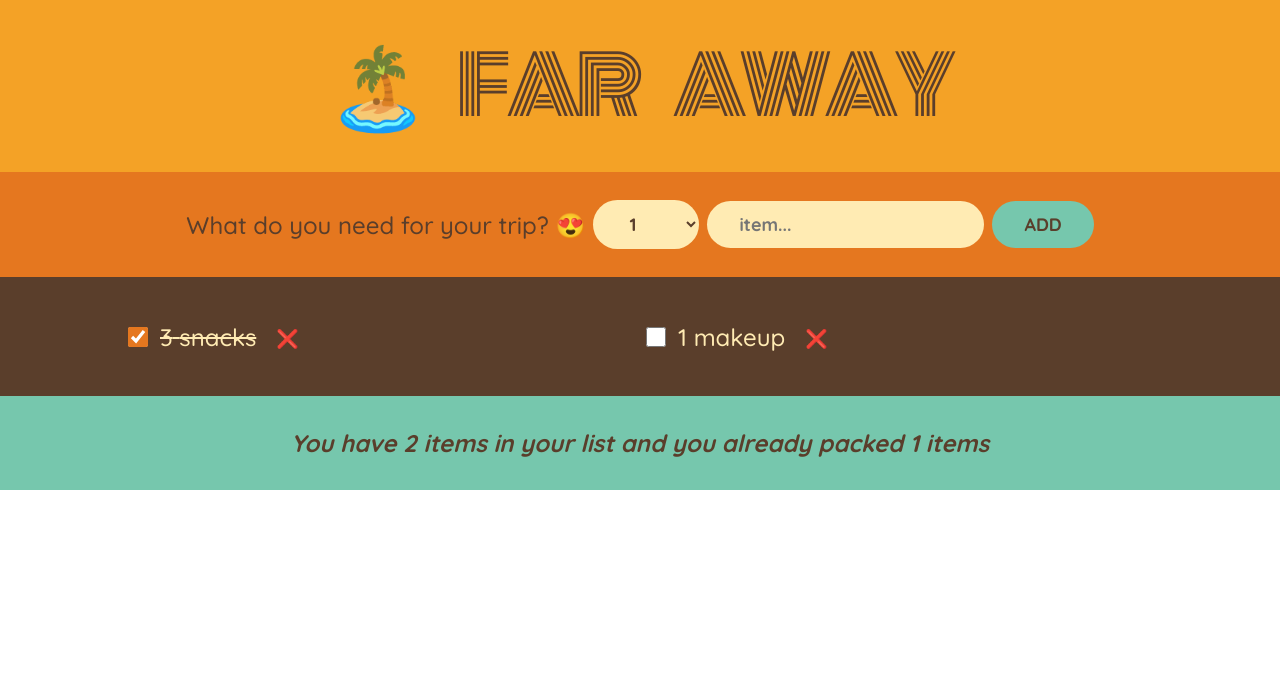
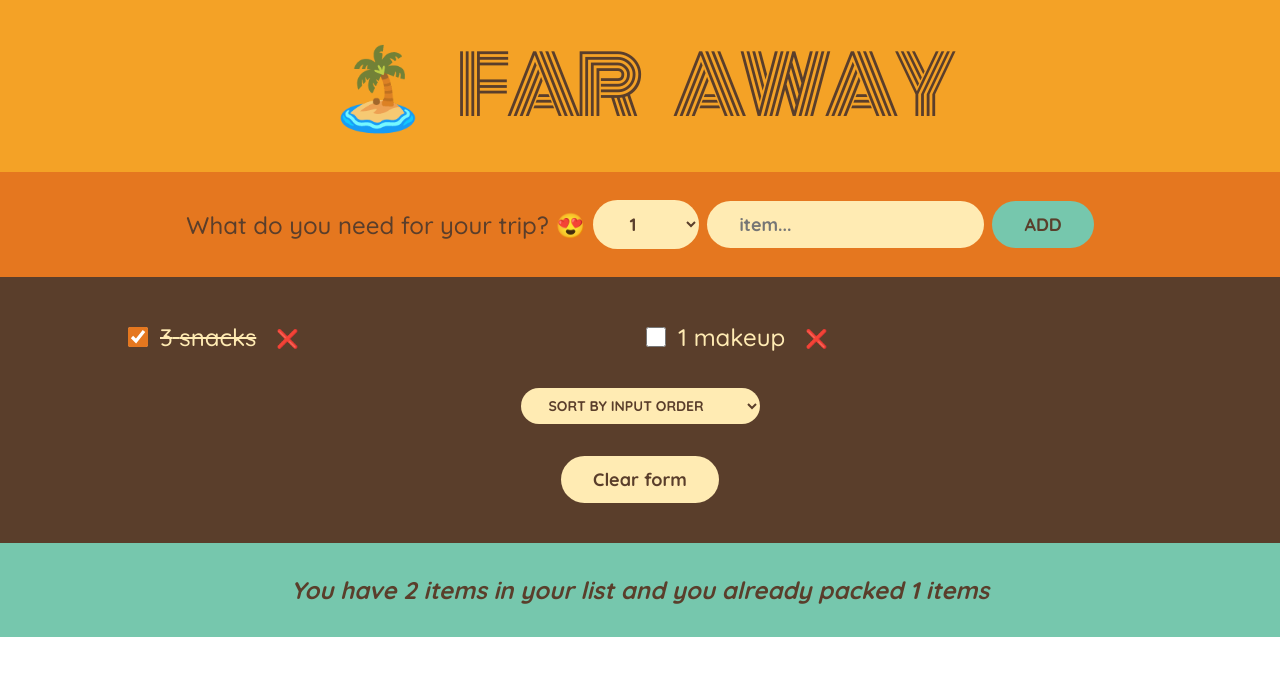
Before and after one commit to Shikhha/travel-list, a React (Create React App) app: page / in a window 1280 px wide. Shown: the top 676 px of the page. Built offline with nearby package versions, Linux system fonts and the light colour scheme.

Commit message:
Added sorting by input, packed and description

```diff
--- a/src/App.js
+++ b/src/App.js
@@ -14,6 +14,7 @@ function App() {
   const handleAddItem = (item) => {
     setItems((items) => [...items, item]);
   };
+
   const handleToggleItem = (id) => {
     console.log("clicked");
     setItems((items) =>
@@ -27,6 +28,10 @@ function App() {
     console.log("clicked");
     setItems((items) => items.filter((item) => item.id !== id));
   };
+
+  const handleClearItems = () => {
+    setItems([]);
+  };
   return (
     <div className="App">
       <Logo />
@@ -35,6 +40,7 @@ function App() {
         itemList={items}
         deleteItem={handleDeleteItem}
         toggleItem={handleToggleItem}
+        clearItems={handleClearItems}
       />
       <Stats items={items} />
     </div>
--- a/src/components/PackingList.js
+++ b/src/components/PackingList.js
@@ -1,13 +1,35 @@
+import { useState } from "react";
 import Item from "./Item";
 
-function PackingList({ itemList, toggleItem, deleteItem }) {
+function PackingList({ itemList, toggleItem, deleteItem, clearItems }) {
+  const [sortedItems, setSortedItems] = useState(itemList);
+
+  const sortItems = (option) => {
+    if (option === "input") setSortedItems(itemList);
+    if (option === "description")
+      setSortedItems(
+        itemList
+          .slice()
+          .sort((a, b) => a.description.localeCompare(b.description))
+      );
+    if (option === "packed")
+      setSortedItems(
+        itemList.slice().sort((a, b) => Number(a.packed) - Number(b.packed))
+      );
+  };
   return (
     <div className="list">
       <ul>
-        {itemList.map((item) => (
+        {sortedItems.map((item) => (
           <Item deleteItem={deleteItem} toggleItem={toggleItem} item={item} />
         ))}
       </ul>
+      <select onChange={(e) => sortItems(e.target.value)}>
+        <option value="input">Sort by Input order</option>
+        <option value="description">Sort by description</option>
+        <option value="packed">Sort by packed status</option>
+      </select>
+      <button onClick={clearItems}> Clear form</button>
     </div>
   );
 }
```
